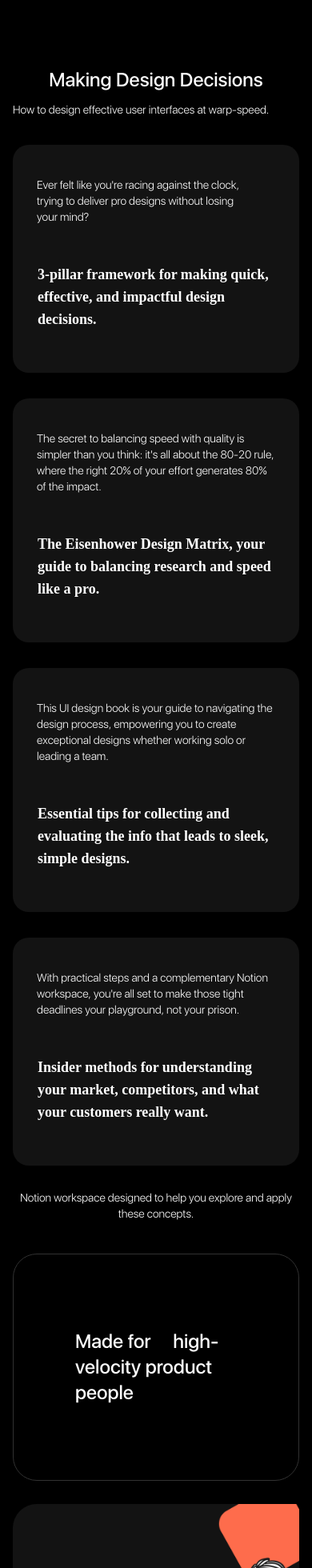
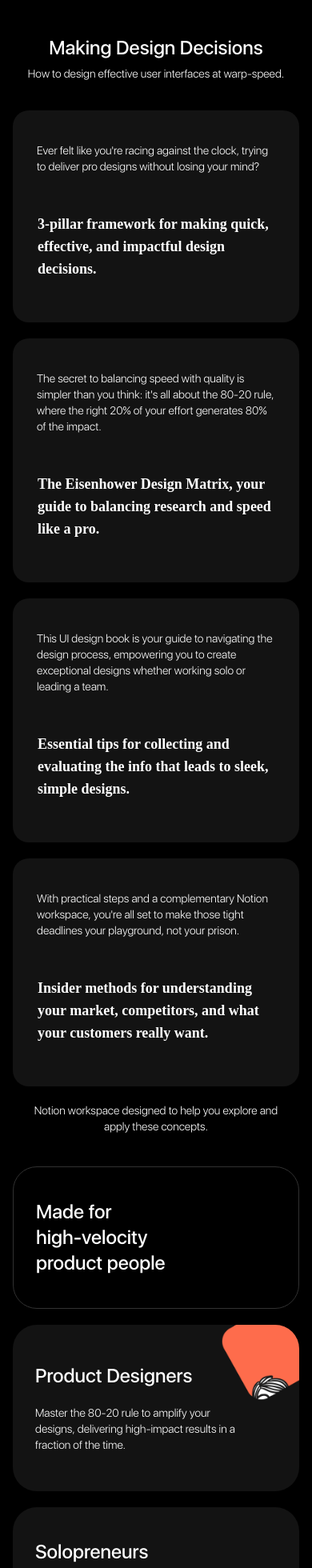
Before and after one commit to deepak-jhajhria/UIDecisions-project, a React (Create React App) app: page / in a window 390 px wide. Shown: the top 1960 px of the page at 80% size. Built offline with nearby package versions, Linux system fonts and the light colour scheme; a web font is replaced by a local one.

Commit message:
update Trusted section

```diff
--- a/src/App.js
+++ b/src/App.js
@@ -5,7 +5,7 @@ import Trusted from './components/Trusted';
 
 function App() {
   return (
-    <div className='bg-primary max-w-[1920px] mx-auto py-20'>
+    <div className='bg-primary max-w-[1920px] mx-auto py-10'>
       <MakingDesign />
       <MadeFor />
       <Trusted />
--- a/src/components/MadeFor.jsx
+++ b/src/components/MadeFor.jsx
@@ -5,18 +5,18 @@ import { madeForSecList } from "./common/Helper"
 const MadeFor = () => {
     return (
         <div className="py-10">
-            <div className="container max-w-[1130px]">
-                <div className="grid grid-cols-1 md:grid-cols-2 lg:grid-cols-9 gap-[29px]">
-                    <div className="border border-primary-dark rounded-[30px] lg:col-span-5 py-[93px] px-[57px]">
-                        <Heading className="max-w-[260px] lg:max-w-[358px]" title="Made for &nbsp; &nbsp; high-velocity product people" />
+            <div className="container max-w-[1230px]">
+                <div className="grid grid-cols-1 md:grid-cols-2 lg:grid-cols-5 gap-5 sm:gap-[29px]">
+                    <div className="border border-primary-dark rounded-[30px] lg:col-span-3 py-10 sm:py-16 lg:py-[93px] px-7 sm:px-[57px]">
+                        <Heading className="max-w-[170px] sm:max-w-[260px] lg:max-w-[358px] !px-0" title="Made for &nbsp; &nbsp; high-velocity product people" />
                     </div>
                     {madeForSecList.map((item, index) => (
-                        <div key={index} className={`flex bg-primary-lighter rounded-[30px] lg:col-span-4 py-[87px] px-[39px] relative ${index === 1 && "lg:!col-span-5 px-[57px]"}`}>
-                            <div className="relative z-10 flex flex-col">
+                        <div key={index} className={`flex made-sec-card lg:col-span-2 py-10 sm:py-16 lg:py-[87px] px-7 sm:px-[39px] relative ${index === 0 && "after:top-0 after:right-0 py-12 sm:py-16 lg:!pt-20 lg:!pb-[76px] after:bg-[#FE6C4C]"} ${index === 1 && "lg:!col-span-3 lg:!px-[57px] after:bottom-0 after:right-0 after:bg-[#F7C33D] after:!duration-500"} ${index === 2 && "after:bottom-0 after:right-0 after:bg-[#855AFF]"}`}>
+                            <div className={`relative z-20 flex flex-col max-w-[253px] ${index === 1 && "max-w-[279px]"}`}>
                                 <h4 className="text-2xl font-medium text-white lg:text-custom-3xl sm:text-3xl">{item.title}</h4>
-                                <Description className="mt-[30px]" description={item.description} />
+                                <Description className={`mt-5 sm:mt-[30px] max-w-[253px] ${index === 1 && "max-w-[279px]"}`} description={item.description} />
                             </div>
-                            <img className={`absolute pointer-events-none z-0 bottom-0 right-0 w-[30%] ${index === 0 && "top-0"}`} src={item.animateImage} alt="animateimage" />
+                            <img className={`absolute pointer-events-none w-[30%] z-10 ${index === 0 && "-top-1 -right-1 lg:w-[220px] lg:h-[225px]"} ${index === 1 && "lg:w-[270px] lg:h-[258px] bottom-0 right-3"} ${index === 2 && "lg:w-[230px] lg:h-[270px] bottom-0 right-0"}`} src={item.animateImage} alt="animateimage" />
                         </div>
                     ))}
                 </div>
--- a/src/components/MakingDesign.jsx
+++ b/src/components/MakingDesign.jsx
@@ -6,12 +6,12 @@ const MakingDesign = () => {
     return (
         <div className="sm:p-8 lg:p-10">
             <div className="container max-w-[1130px] sm:border rounded-[36px] lg:rounded-[48px] border-primary-dark sm:p-8 lg:px-10 xl:px-[60px] lg:py-9">
-                <Heading className="pt-1 text-center sm:text-start" title="Making Design Decisions" />
-                <Description className="pt-[11px] text-secondary-light" description="How to design effective user interfaces at warp-speed." />
-                <div className="grid grid-cols-1 md:grid-cols-2 gap-8 pt-[34px]">
+                <Heading className="!px-0 pt-1 text-center sm:text-start" title="Making Design Decisions" />
+                <Description className="pt-1.5 max-sm:px-4 sm:pt-[11px] max-sm:text-center text-secondary-light" description="How to design effective user interfaces at warp-speed." />
+                <div className="grid grid-cols-1 md:grid-cols-2 gap-5 sm:gap-8 pt-9 sm:pt-[34px]">
                     {makingDesignList.map((item, index) => (
                         <div key={index} className="flex flex-col justify-between bg-primary-lighter hover:bg-tertiary rounded-[20px] py-3 px-[10px] group duration-300">
-                            <div className={`mx-5 sm:mx-8 xl:mx-11 ${index === 0 && "max-w-[258px]"}`}>
+                            <div className={`mx-5 sm:mx-8 xl:mx-11 ${index === 0 && "md:max-w-[258px]"}`}>
                                 <Description className="pt-7" description={item.description} />
                             </div>
                             <div className={`bg-transparent duration-300 group-hover:bg-black rounded-[13px] pt-[33px] border border-transparent pb-10 mt-[14px] px-5 sm:px-8 xl:px-11 ${index === 3 && "!pr-5"}`}>
@@ -20,7 +20,7 @@ const MakingDesign = () => {
                         </div>
                     ))}
                 </div>
-                <Description className="mt-[30px] text-center" description="Notion workspace designed to help you explore and apply these concepts."/>
+                <Description className="mt-5 sm:mt-[30px] text-center px-3" description="Notion workspace designed to help you explore and apply these concepts."/>
             </div>
         </div>
     )
--- a/src/components/Trusted.jsx
+++ b/src/components/Trusted.jsx
@@ -7,7 +7,7 @@ const Trusted = () => {
         <div className="relative py-10">
             <div className=" container max-w-[1130px]">
                 <Heading className="max-w-[742px] mx-auto text-center" title="Trusted by Over 2,000 Designers, Developers, and Founders" />
-                <div className="grid grid-cols-1 sm:grid-cols-2 lg:grid-cols-3 auto-cols-min auto-rows-auto gap-8 mt-[71px] max-h-[700px] overflow-hidden scroll-bar-hidden">
+                <div className="grid grid-cols-1 sm:grid-cols-2 lg:grid-cols-3 auto-cols-min auto-rows-auto gap-8 mt-9 sm:mt-14 lg:mt-[71px] max-h-[700px] overflow-hidden scroll-bar-hidden">
                     {trustedSecList.map((item, index) => (
                         <div key={index} className="flex flex-col gap-8">
                             {item.col.map((item, index) => (
--- a/src/index.css
+++ b/src/index.css
@@ -1,6 +1,12 @@
 @tailwind base;
 @tailwind components;
 @tailwind utilities;
+
+@layer components {
+  .made-sec-card {
+    @apply overflow-hidden bg-primary-lighter rounded-[30px] after:absolute  after:duration-700  after:rounded-3xl duration-500 after:w-0 after:h-0 hover:after:h-full hover:after:w-full
+  }
+}
 
 @font-face {
   font-family: SF UI Display;
@@ -23,6 +29,7 @@
 * {
   font-family: SF UI Display;
 }
-.scroll-bar-hidden::-webkit-scrollbar{
+
+.scroll-bar-hidden::-webkit-scrollbar {
   display: none;
 }
```
